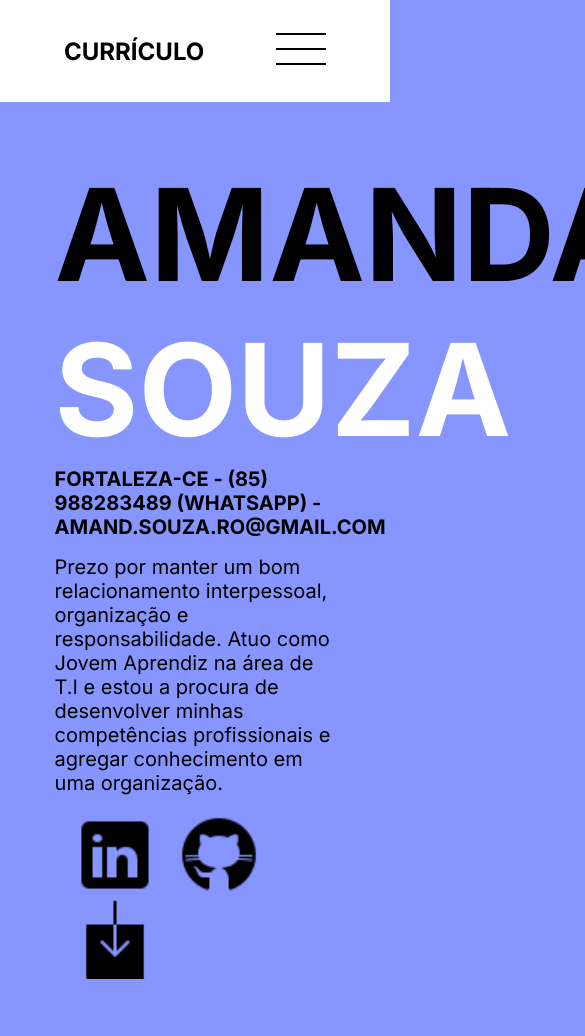
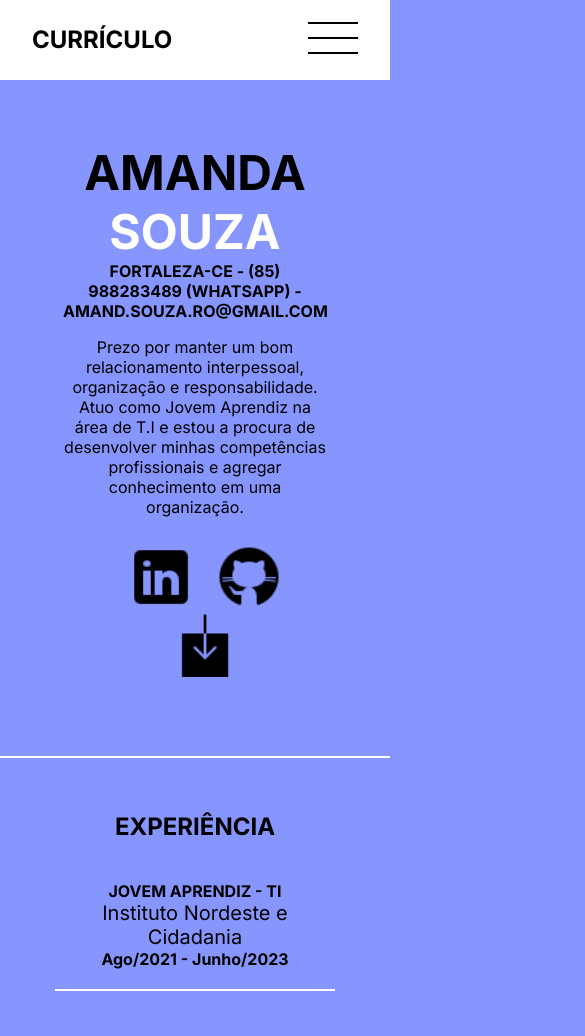
Before and after one commit to Amand-Bot/Meu_curriculo, a plain HTML site: page index.html in a window 390 px wide. Shown: the top 1036 px of the page, 585 px wide, since content can reach past the window. Drawn offline with Linux system fonts and the light colour scheme.

Commit message:
Update styles.css

```diff
--- a/styles.css
+++ b/styles.css
@@ -4,6 +4,7 @@
     --cor-principal: #8696FE;
     --cor-secundaria: #FFFFFF;
     --cor-terciaria: #000000;
+    --fonte-h1-mobile: 3rem;
 }
 
 * {
@@ -12,27 +13,23 @@
     font-family: 'Inter', sans-serif;
 }
 
-body, html{
-    height: 100vh;
-    width: 100vw;
-  }
-
-  body{
+body{
     background-color: var(--cor-principal);
-  }
+}
 
 
 header {
+    background-color: var(--cor-secundaria);
+    overflow: hidden;
     position: sticky;
-    top: auto;
-    background-color: var(--cor-secundaria);
+    top: 0;
+    width: 100%;
 }
 
-.sticky {
-    position: fixed;
-    top: 0;
-    width: 100%;
-  }
+main {
+    display: flex;
+    flex-direction: column;
+}
 
 .navbar__itens {
     display: flex;
@@ -81,14 +78,15 @@ header {
     font-size: 1.25rem;
 }
 .sobre__itens {
-    padding-top: 1.25rem;
+    padding: 1.25rem;
 }
 .sobre__itens img{
-    width: 5rem;
+    width: 4rem;
+    justify-content: center;
     padding-left: 1.25rem;
 }
 .sobre__itens img:hover {
-    width: 5.5rem;
+    width: 4.2rem;
 }
 
 .bloco {
@@ -184,8 +182,6 @@ section {
 
 @media screen and (max-width: 1200px) {
 
-
-
     .navbar__itens {
         padding: 1.5rem 4rem;
     }
@@ -219,3 +215,57 @@ section {
         display: block;
     }
 }
+
+@media screen and (max-width: 700px) {
+    .navbar__itens {
+        padding: .8rem 2rem;
+    }
+
+    .sobre__objetos {
+        display: flex;
+        flex-direction: column;
+        padding: 2% ;
+        margin: 1%;
+    }
+    .sobre__objetos  h1{
+        font-size: var(--fonte-h1-mobile);
+        text-align: center;
+    }
+    .container {
+        text-align: center;
+    }
+    .sobre__objetos  p{
+        font-size: 1rem;
+        text-align: center;
+    }
+    .container h2 {
+        font-size: 1.5rem;
+        padding-bottom: 1.25rem;
+        text-align: center;
+    }
+    .sobre__itens{
+        align-items: center;
+    }
+    .container h3 {
+        font-size: 1rem;
+    }
+    .container h4 {
+        font-size: 1rem;
+    }
+    .container h5 {
+        font-size: 1.25rem;
+    }
+    .bloco {
+        display: flex;
+        flex-direction: column;
+        justify-content: space-between;
+        font-size: 1.25rem;
+        border-bottom: 2px solid var(--cor-secundaria);
+        padding: 1.25rem;
+    }
+    .data {
+        font-weight: bold;
+        font-size: 1rem;
+    }
+
+}
```
